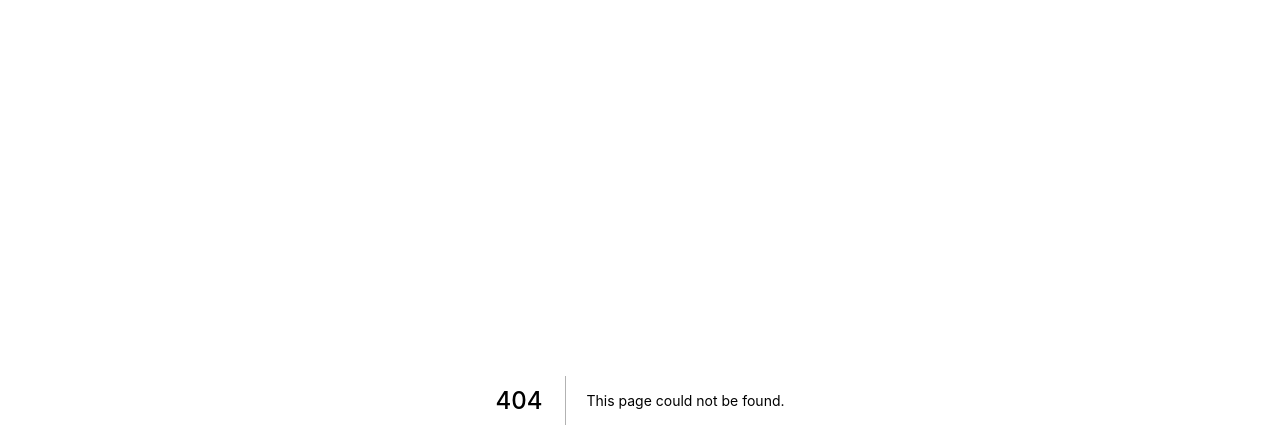
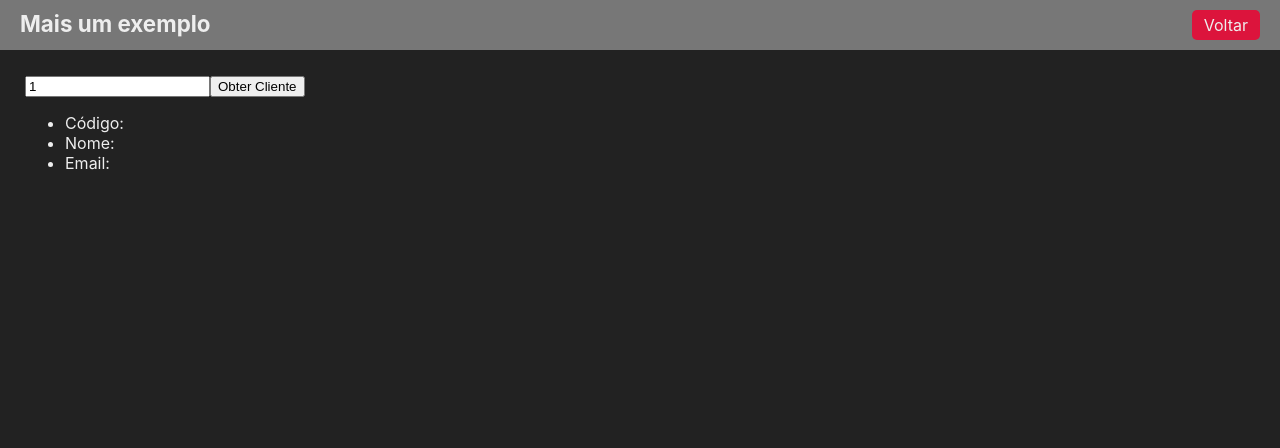
Before and after one commit to gpmendes7/reactreduxfundamentos, a Next.js app in the folder nextjs/: page /integracao_1 in a window 1280 px wide. Before the commit this address had no page. Shown: the top 448 px of the page. Built offline with nearby package versions, Linux system fonts and the light colour scheme.

Commit message:
99. Integração com API

```diff
--- /dev/null
+++ b/nextjs/src/pages/api/clientes/[codigo].js
@@ -0,0 +1,9 @@
+export default function handler(req, res) {
+  const codigo = req.query.codigo;
+
+  res.status(200).json({
+    id: codigo,
+    nome: `Maria ${codigo}`,
+    email: `mariamariamaria${codigo}@xfcmail.com`,
+  });
+}
--- /dev/null
+++ b/nextjs/src/pages/api/clientes/index.js
@@ -0,0 +1,15 @@
+export default function handler(req, res) {
+  if (req.method === "GET") {
+    handleGet(req, res);
+  } else {
+    res.status(405).send();
+  }
+}
+
+function handleGet(req, res) {
+  res.status(200).json({
+    id: 3,
+    nome: "Maria",
+    email: "mariamariamaria@xfcmail.com",
+  });
+}
--- a/nextjs/src/pages/api/hello.js
+++ b/nextjs/src/pages/api/hello.js
@@ -1,5 +1,10 @@
 // Next.js API route support: https://nextjs.org/docs/api-routes/introduction
 
 export default (req, res) => {
-  res.status(200).json({ name: 'John Doe' })
-}
+  res.status(200).json({
+    name: "Teste API",
+    metodo: req.method,
+    nome: req.query.nome,
+    idade: +req.query.idade,
+  });
+};
--- a/nextjs/src/pages/index.jsx
+++ b/nextjs/src/pages/index.jsx
@@ -18,6 +18,11 @@ export default function Inicio() {
       <Navegador texto="Navegação #01" destino="/navegacao" cor="green" />
       <Navegador texto="Navegação #02" destino="/cliente/sp-2/321" cor="blue" />
       <Navegador texto="Componente com Estado" destino="/estado" cor="pink" />
+      <Navegador
+        texto="Integração com API #01"
+        destino="/integracao_1"
+        cor="yellow"
+      />
     </div>
   );
 }
--- /dev/null
+++ b/nextjs/src/pages/integracao_1.jsx
@@ -0,0 +1,38 @@
+import { useState } from "react";
+import Layout from "../components/Layout";
+
+export default function Integracao() {
+  const [codigo, setCodigo] = useState(1);
+  const [cliente, setCliente] = useState({});
+
+  async function obterCliente() {
+    const resp = await fetch(`http://localhost:3000/api/clientes/${codigo}`);
+    const dados = await resp.json();
+    setCliente(dados);
+
+    /*
+    fetch(`http://localhost:3000/api/clientes/${codigo}`);
+      .json()
+      .then((resp) => resp.json())
+      .then((dados) => setCliente(dados));
+    */
+  }
+
+  return (
+    <Layout>
+      <div>
+        <input
+          type="number"
+          value={codigo}
+          onChange={(e) => setCodigo(e.target.value)}
+        />
+        <button onClick={obterCliente}>Obter Cliente</button>
+      </div>
+      <ul>
+        <li>Código: {cliente.id}</li>
+        <li>Nome: {cliente.nome}</li>
+        <li>Email: {cliente.email}</li>
+      </ul>
+    </Layout>
+  );
+}
```
